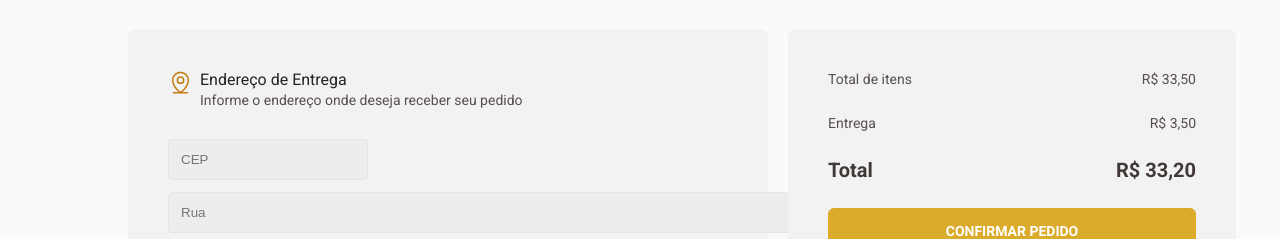
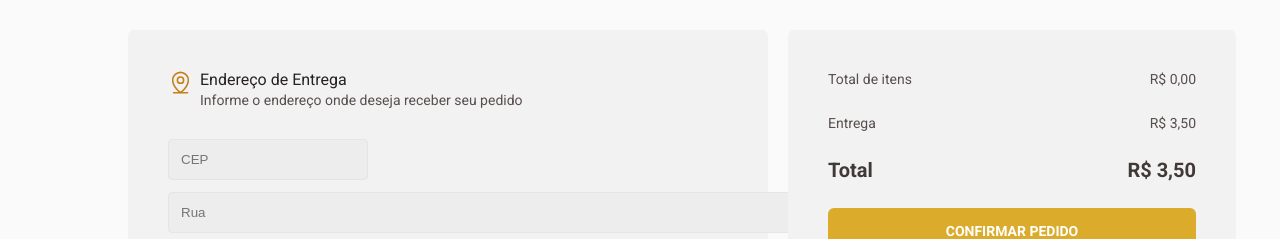
Before and after one commit to rubinoDev/coffee-delivery, a React (Vite) app: page /checkout in a window 1280 px wide. Shown: the part 170-409 px from the top of the page. Built offline with nearby package versions, Linux system fonts and the light colour scheme.

Commit message:
prices in coffes-selected component

```diff
--- a/package.json
+++ b/package.json
@@ -15,6 +15,7 @@
     "phosphor-icons": "^1.4.2",
     "phosphor-react": "^1.4.1",
     "react": "^18.2.0",
+    "react-currency-format": "^1.1.0",
     "react-dom": "^18.2.0",
     "react-router-dom": "^6.3.0",
     "styled-components": "^5.3.5"
--- a/src/coffeesApi.ts
+++ b/src/coffeesApi.ts
@@ -20,7 +20,7 @@ export const CoffeesApi = [
     quantity: 1,
     label: ['Tradicional'],
     image: ExpressoTradicional,
-    price: '9,90'
+    price: 9.90
   },
   {
     id: 2,
@@ -29,7 +29,7 @@ export const CoffeesApi = [
     quantity: 1,
     label: ['Tradicional'],
     image: ExpressoAmericano,
-    price: '9,90'
+    price: 9.90
   },
   {
     id: 3,
@@ -38,7 +38,7 @@ export const CoffeesApi = [
     quantity: 1,
     label: ['Tradicional'],
     image: ExpressoCremoso,
-    price: '9,90'
+    price: 9.90
   },
   {
     id: 4,
@@ -47,7 +47,7 @@ export const CoffeesApi = [
     quantity: 1,
     label: ['Tradicional', 'Gelado'],
     image: ExpressoGelado,
-    price: '9,90'
+    price: 9.90
   },
   {
     id: 5,
@@ -56,7 +56,7 @@ export const CoffeesApi = [
     quantity: 1,
     label: ['Tradicional', 'Com leite'],
     image: CafeComLeite,
-    price: '9,90'
+    price: 9.90
   },
   {
     id: 6,
@@ -65,7 +65,7 @@ export const CoffeesApi = [
     quantity: 1,
     label: ['Tradicional', 'Com leite'],
     image: Latte,
-    price: '9,90'
+    price: 9.90
   },
   {
     id: 7,
@@ -74,7 +74,7 @@ export const CoffeesApi = [
     quantity: 1,
     label: ['Tradicional', 'Com leite'],
     image: Capuccino,
-    price: '9,90'
+    price: 9.90
   },
   {
     id: 8,
@@ -83,7 +83,7 @@ export const CoffeesApi = [
     quantity: 1,
     label: ['Tradicional', 'Com leite'],
     image: Macchiato,
-    price: '9,90'
+    price: 9.90
   },
   {
     id: 9,
@@ -92,7 +92,7 @@ export const CoffeesApi = [
     quantity: 1,
     label: ['Tradicional', 'Com leite'],
     image: Mocaccino,
-    price: '9,90'
+    price: 9.90
   },
   {
     id: 10,
@@ -101,7 +101,7 @@ export const CoffeesApi = [
     quantity: 1,
     label: ['Especial', 'Com leite'],
     image: ChocolateQuente,
-    price: '9,90'
+    price: 9.90
   },
   {
     id: 11,
@@ -110,7 +110,7 @@ export const CoffeesApi = [
     quantity: 1,
     label: ['Especial', 'Alcoólico', 'Gelado'],
     image: ChocolateQuente,
-    price: '9,90'
+    price: 9.90
   },
   {
     id: 12,
@@ -119,7 +119,7 @@ export const CoffeesApi = [
     quantity: 1,
     label: ['Especial'],
     image: Havaiano,
-    price: '9,90'
+    price: 9.90
   },
   {
     id: 13,
@@ -128,7 +128,7 @@ export const CoffeesApi = [
     quantity: 1,
     label: ['Especial'],
     image: Arabe,
-    price: '9,90'
+    price: 9.90
   },
   {
     id: 14,
@@ -137,6 +137,6 @@ export const CoffeesApi = [
     quantity: 1,
     label: ['Especial', 'Alcoólico'],
     image: Irlandes,
-    price: '9,90'
+    price: 9.90
   },
 ]
--- a/src/components/CoffeesSelected/index.tsx
+++ b/src/components/CoffeesSelected/index.tsx
@@ -3,6 +3,8 @@ import { useContext } from "react";
 import { NavLink } from "react-router-dom";
 import { CartContext } from "../../contexts/CartContext/CartContext";
 import { CoffeeSelected, CoffeesSelectedContainer } from "./styles";
+import { formatPrice } from '../../util/format';
+
 
 export function CoffeesSelected(){
   const { cart,
@@ -11,9 +13,25 @@ export function CoffeesSelected(){
     handleRemoveProductFromCart
   } = useContext(CartContext)
 
+  const cartFormatted = cart.map(product=>(
+    {
+      ...product,
+      priceFormatted: formatPrice(product.price),
+      subTotal: formatPrice(product.quantity * product.price),
+    })
+  )
+
+  const total = cartFormatted.reduce((sumTotal, product) => {
+    return sumTotal + product.quantity * product.price
+  }, 0)
+
+  const totalFormatted = formatPrice(total)
+
+  const totalWithDeliveryFeeFormatted = formatPrice(total + 3.50)
+
   return(
     <CoffeesSelectedContainer>
-          {cart.map(coffee => (
+          {cartFormatted.map(coffee => (
             <CoffeeSelected>
             <img src={coffee.image}/>
             <div>
@@ -45,13 +63,13 @@ export function CoffeesSelected(){
               </div>
             </div>
 
-            <strong>R$ 9,90</strong>
+            <strong>{coffee.subTotal}</strong>
           </CoffeeSelected>
           ))}
 
           <div>
             <p>Total de itens</p>
-            <p>R$ 33,50</p>
+            <p>{totalFormatted}</p>
           </div>
 
           <div>
@@ -61,7 +79,7 @@ export function CoffeesSelected(){
 
           <div>
             <strong>Total</strong>
-            <strong>R$ 33,20</strong>
+            <strong>{totalWithDeliveryFeeFormatted}</strong>
           </div>
 
           <NavLink className="confirmRequestLink" to="/success">
--- a/src/contexts/CartContext/CartContext.tsx
+++ b/src/contexts/CartContext/CartContext.tsx
@@ -33,6 +33,7 @@ export function CartContextProvider({children}: CartContextProviderProps){
         : item
     }))
     : setCart(prevState => [...prevState, productsFiltered[0]])
+
   }
 
   function handleAddProductQuantityInCart(id: number){
--- a/src/contexts/ProductsContext/ProductsContext.tsx
+++ b/src/contexts/ProductsContext/ProductsContext.tsx
@@ -8,7 +8,7 @@ export interface Coffee{
   quantity: number;
   label: string[];
   image: string;
-  price: string;
+  price: number;
 }
 
 interface ProductsContextType{
--- /dev/null
+++ b/src/util/format.ts
@@ -0,0 +1,4 @@
+export const { format: formatPrice } = new Intl.NumberFormat('pt-br', {
+  style: 'currency',
+  currency: 'BRL',
+});
```
Also changed, not shown: 1 other file (tests, documents, lock files or other folders).
